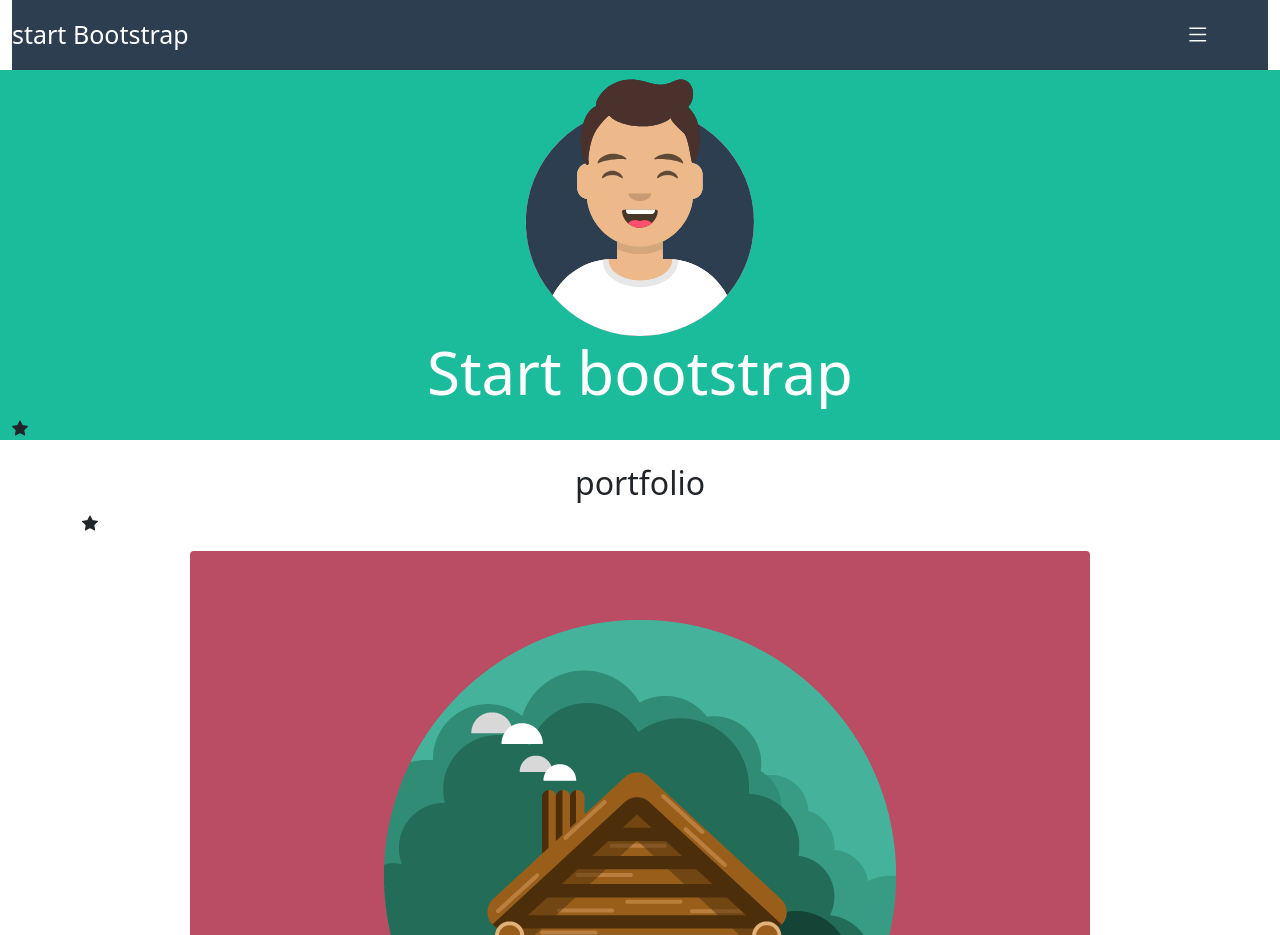
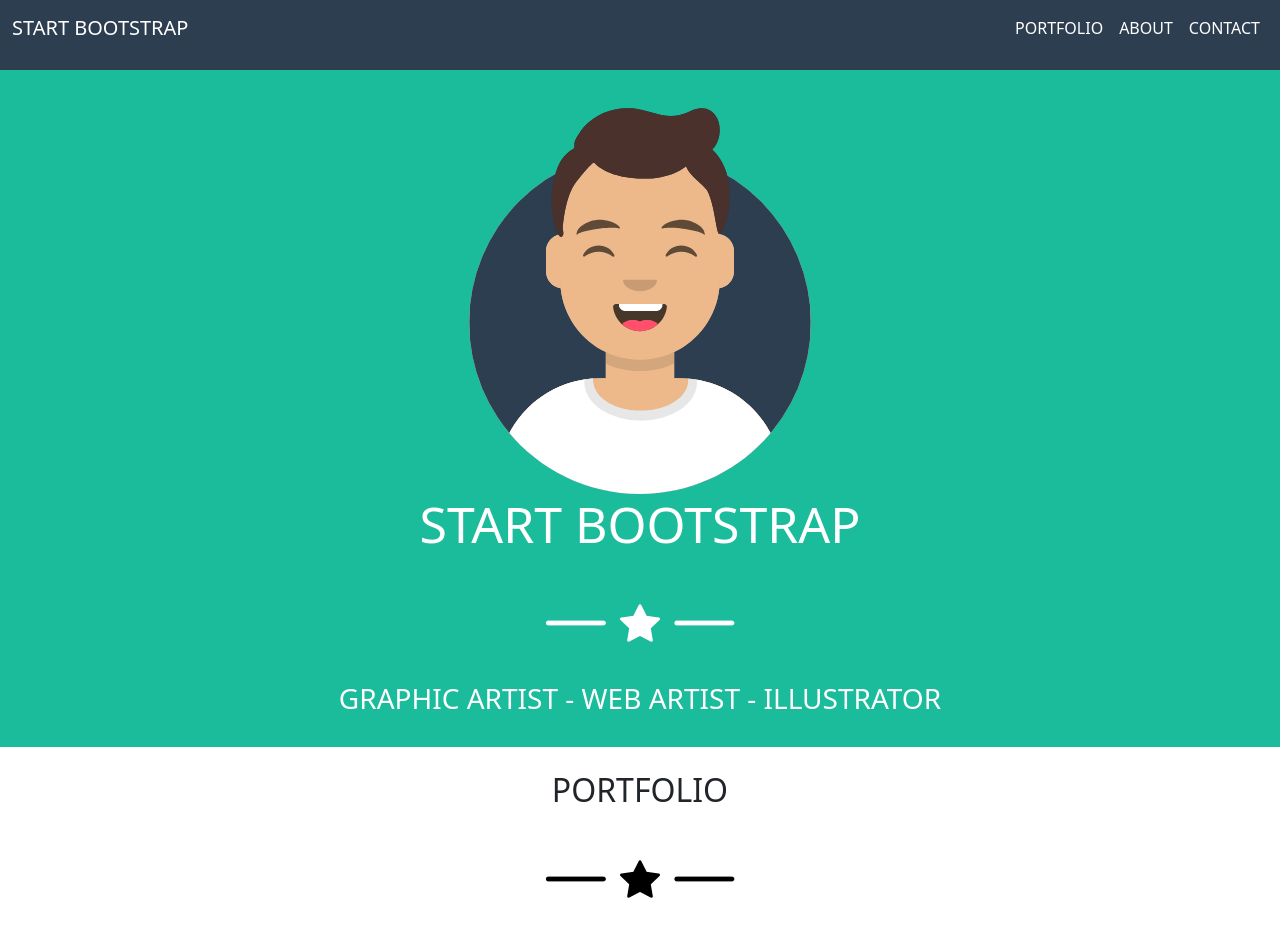
Before and after one commit to SimonCook99/html-css-bootstrap-freelancer, a plain HTML site: page index.html in a window 1280 px wide. Shown: the top 935 px of the page. Drawn offline with nearby package versions, Linux system fonts and the light colour scheme.

Commit message:
Perfezionamenti grafici e miglioramento header

```diff
--- a/index.html
+++ b/index.html
@@ -16,66 +16,93 @@
 
 
 
+    <div class="container-fluid px-0">
+        <header>
+
+            <nav class="navbar navbar-expand-lg navbar-light">
                 <div class="container-fluid">
-        <header>
-            <div class="row ms_70px">
+                  <a class="navbar-brand text-white text-uppercase" href="#">Start bootstrap</a>
+                  <button class="navbar-toggler" type="button" data-bs-toggle="collapse" data-bs-target="#navbarSupportedContent" aria-controls="navbarSupportedContent" aria-expanded="false" aria-label="Toggle navigation">
+                    <span class="navbar-toggler-icon"></span>
+                  </button>
+                  <div class="collapse navbar-collapse" id="navbarSupportedContent">
+                    <ul class="navbar-nav ms-auto mb-2 mb-lg-0">
+                      <li class="nav-item">
+                        <a class="nav-link active text-white text-uppercase" aria-current="page" href="#">Portfolio</a>
+                      </li>
+                      <li class="nav-item">
+                        <a class="nav-link text-white text-uppercase" href="#">About</a>
+                      </li>
+                      <li class="nav-item dropdown">
+                        <a class="nav-link text-white text-uppercase" href="#">Contact</a>
+                    </ul>
+                  </div>
+                </div>
+              </nav>
+
+
+            <!-- <div class="row ms_70px">
                 <div class="col-11 ms_col-style">
                     start Bootstrap
                 </div>
                 <div class="col-1 ms_col-style">
                     <i class="bi bi-list"></i>
                 </div>
-            </div>
+            </div> -->
         </header>
     </div>
 
-    <div class="container-fluid ms_bgGreen">
+    <main>
+        <div class="container-fluid ms_bgGreen text-center py-4">
 
-        <img class="text-center " src="bootstrap_freelancer/img/avatar.svg" alt="avatar">
+            <img src="bootstrap_freelancer/img/avatar.svg" alt="avatar">
             <h1 class="text-center ms_titolo">Start bootstrap</h1>
+            <i class="bi bi-dash-lg"></i>
             <i class="bi bi-star-fill"></i>
-
-
+            <i class="bi bi-dash-lg"></i>
+            <h3 class="ms_white">Graphic artist - web artist - illustrator</h3>
         </div>
 
 
-    <div class="container">
+        <div class="container text-center">
 
-        <h2 class="text-center mt-4">portfolio</h2>
-        <i class="bi bi-star-fill text-center"></i>
+            <h2 class="mt-4">portfolio</h2>
+            <i class="bi bi-dash-lg text-black"></i>
+            <i class="bi bi-star-fill text-center text-black"></i>
+            <i class="bi bi-dash-lg text-black"></i>
         </div>
 
 
         <div class="container-fluid d-flex justify-content-center flex-wrap">
             <div class="row">
-            <div class="col-12">
+                <div class="col-12 col-sm-6 col-lg-4">
                     <img class="rounded mt-3 text-center ms_portfolio" src="bootstrap_freelancer/img/cabin.png" alt="casa">
                 </div>
             </div>
             <div class="row">
-            <div class="col-12">
+                <div class="col-12 col-sm-6 col-lg-4">
                     <img class="rounded mt-3 text-center ms_portfolio" src="bootstrap_freelancer/img/cake.png" alt="torta">
                 </div>
             </div>
             <div class="row">
-            <div class="col-12">
+                <div class="col-12 col-sm-6 col-lg-4">
                     <img class="rounded mt-3 text-center ms_portfolio" src="bootstrap_freelancer/img/circus.png" alt="circo">
 
                 </div>
             </div>
             <div class="row">
-            <div class="col-12">
+                <div class="col-12 col-sm-6 col-lg-4">
                     <img class="rounded mt-3 text-center ms_portfolio" src="bootstrap_freelancer/img/game.png" alt="gioco">
                 </div>
             </div>
             <div class="row">
-            <div class="col-12">
+                <div class="col-12 col-sm-6 col-lg-4">
                     <img class="rounded mt-3 text-center ms_portfolio" src="bootstrap_freelancer/img/safe.png" alt="cassaforte">
 
                 </div>
             </div>
             <div class="row">
-            <div class="col-12">
+                <div class="col-12 col-sm-6 col-lg-4">
                     <img class="rounded mt-3 text-center ms_portfolio" src="bootstrap_freelancer/img/submarine.png" alt="sottomarino">
                 </div>
             </div>
@@ -83,17 +110,37 @@
 
 
         <div class="container-fluid ms_bgGreen text-center mt-4">
-        <h3>ABOUT</h3>
+            <h3 class="ms_white">ABOUT</h3>
+            <i class="bi bi-dash-lg"></i>
             <i class="bi bi-star-fill text-center"></i>
+            <i class="bi bi-dash-lg"></i>
+
+            <div class="row justify-content-center">
+
+                <div class="col-12">
                     <p>Lorem ipsum dolor sit amet consectetur, adipisicing elit. Deleniti placeat neque recusandae, maxime, incidunt reiciendis facere quas, unde qui accusantium modi explicabo iste vitae temporibus vero quis? Reiciendis, repellendus quibusdam.</p>
+                </div>
+                <div class="col-12">
                     <p>Lorem ipsum dolor sit amet consectetur adipisicing elit. Quaerat nisi dignissimos enim dolorem fugiat ad, eius labore nesciunt corrupti ipsam officiis est sunt unde rerum tempora odit cupiditate repellat accusantium.</p>
+
+                </div>
+            </div>
+
+            <button type="button" class="btn btn-outline-success text-white">
+                <i class="bi bi-download"> Download</i>
+
+            </button>
+
         </div>
 
 
-    <div class="container">
+        <div class="container text-center">
 
-        <h2 class="text-center mt-4">Contact me</h2>
-        <i class="bi bi-star-fill text-center"></i>
+            <h2 class="mt-4">Contact me</h2>
+
+            <i class="bi bi-dash-lg text-black"></i>
+            <i class="bi bi-star-fill text-center text-black"></i>
+            <i class="bi bi-dash-lg text-black"></i>
         </div>
 
         <div class="container">
@@ -102,6 +149,7 @@
 
             </div>
         </div>
+    </main>
 
 
     <div class="container-fluid">
--- a/style.css
+++ b/style.css
@@ -20,6 +20,9 @@ header{
     align-self: center;
 }
 
+main{
+    text-transform: uppercase;
+}
 
 /* Sezione jumbotron*/
 .ms_bgGreen{
@@ -27,15 +30,31 @@ header{
 }
 
 .ms_bgGreen img{
-    max-width: 20%;
-    position: relative;
+    max-width: 30%;
+    /* position: relative;
     left: 50%;
-    transform: translate(-50%);
+    transform: translate(-50%); */
 }
 
 .ms_titolo{
     color: white;
-    font-size: 60px;
+    font-size: 50px;
+}
+
+.ms_white{
+    color: white;
+}
+
+.bi.bi-dash-lg{
+    font-size: 80px;
+    color: white;
+}
+
+.bi.bi-star-fill{
+    font-size: 40px;
+    color: white;
+    position: relative;
+    bottom: 15px;
 }
 
 
@@ -47,6 +66,10 @@ header{
 p{
     width: 50%;
 }
+
+
+
+
 
 /* Sezione FORM*/
 .FORM{
```
Lines whose indentation alone changed are shown as unchanged.
